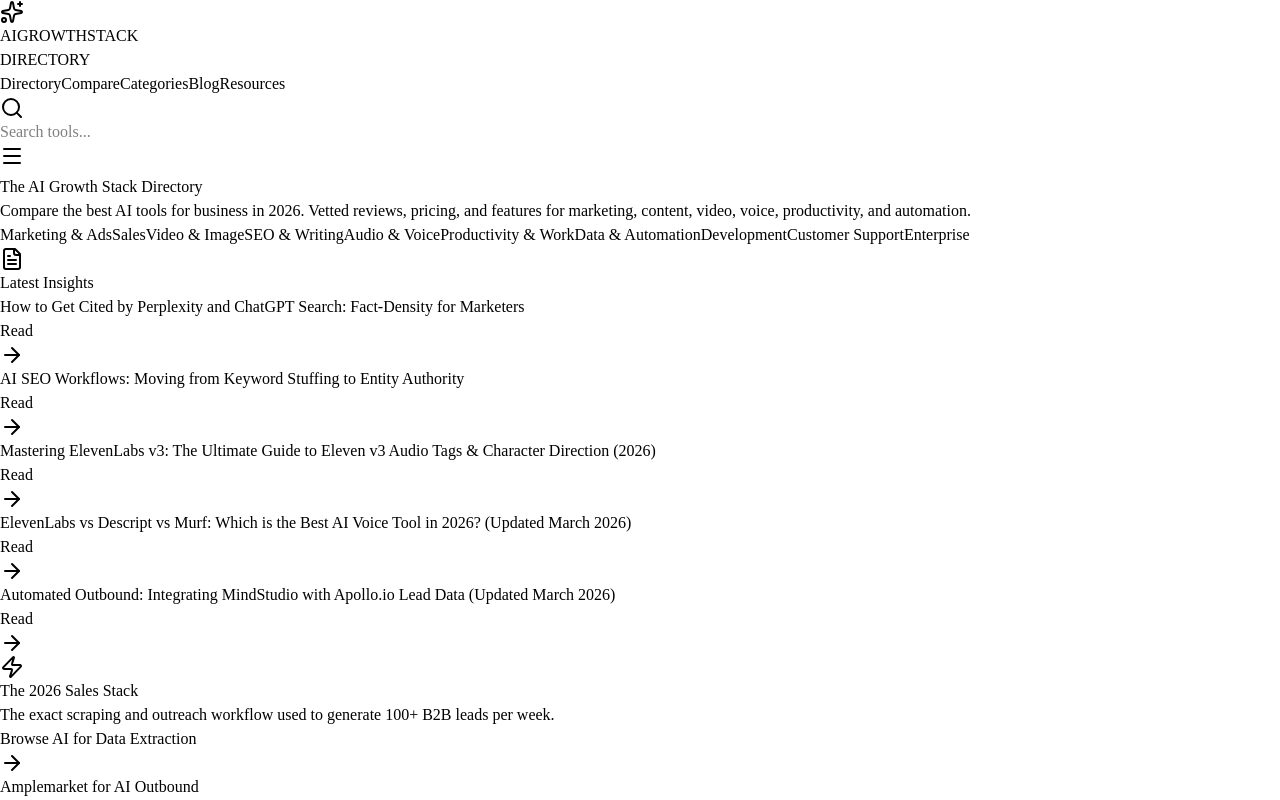
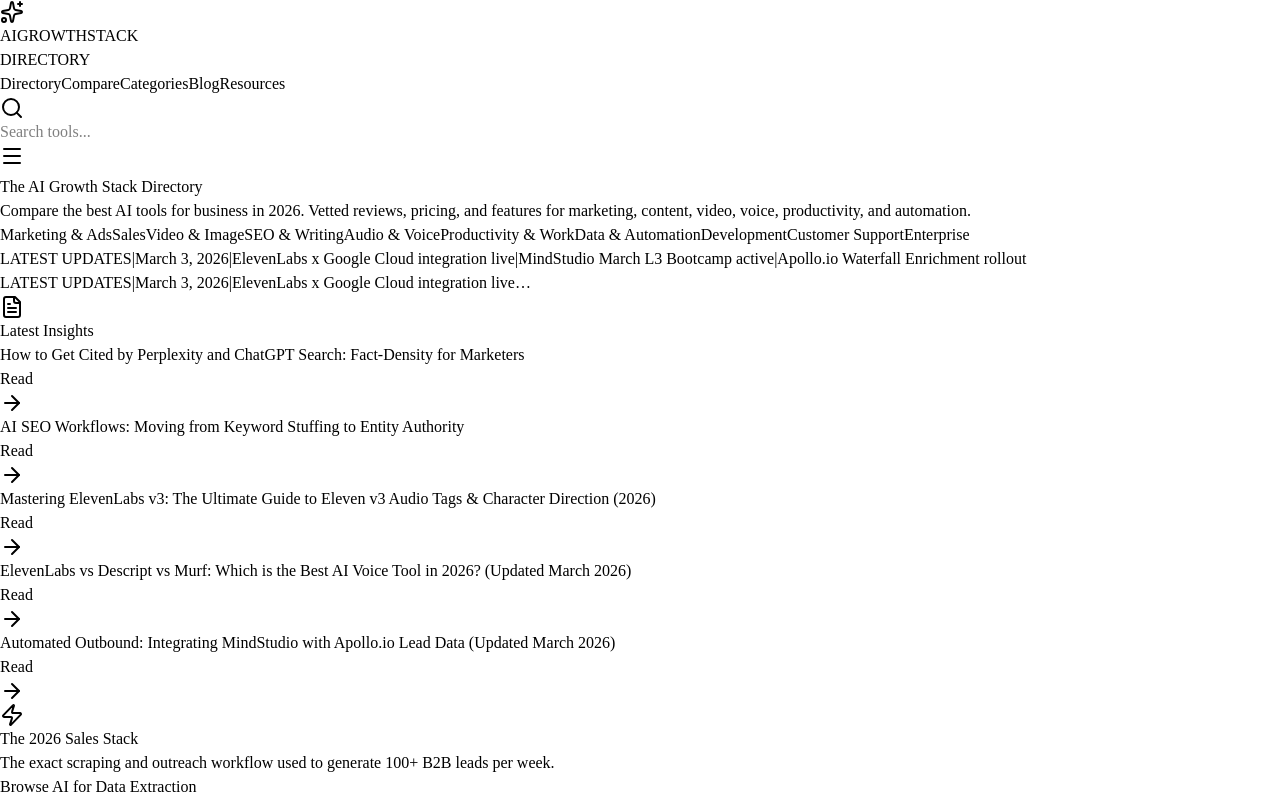
Before and after one commit to robbcolecrabtree/AIGrowthStack, a React (Vite) app in the folder client/: page / in a window 1280 px wide. Shown: the top 800 px of the page. Built offline with nearby package versions, Linux system fonts and the light colour scheme.

Commit message:
feat: implement 'Latest Updates' editorial pulse for March 3rd

```diff
--- a/client/src/pages/Home.tsx
+++ b/client/src/pages/Home.tsx
@@ -162,6 +162,57 @@
           </div>
         </div>
       </section>
+
+      {/* Daily Pulse - News Desk intelligence feed */}
+      <div
+        role="region"
+        aria-label="Daily stack updates"
+        className="bg-zinc-950 border-y border-white/10 py-4 shadow-[inset_0_2px_4px_rgba(0,0,0,0.3)]"
+      >
+        <div className="container mx-auto px-6">
+          {/* Desktop: full horizontal bar */}
+          <div className="hidden md:flex items-center justify-center gap-x-0">
+            <span className="inline-flex items-center gap-1.5 shrink-0">
+              <span className="inline-flex items-center gap-1.5 px-2.5 py-1 rounded-md bg-green-500/10 text-green-500 border border-green-500/20 text-[10px] font-heading font-semibold uppercase tracking-wider">
+                <span className="w-1.5 h-1.5 rounded-full bg-green-500 shadow-[0_0_8px_2px_rgba(34,197,94,0.6)]" aria-hidden />
+                LATEST UPDATES
+              </span>
+            </span>
+            <span className="text-white/20 font-medium select-none px-4 text-sm" aria-hidden>|</span>
+            <span className="text-sm font-heading font-medium text-muted-foreground pr-5">March 3, 2026</span>
+            <span className="text-white/20 font-medium select-none px-4 text-sm" aria-hidden>|</span>
+            <span className="text-sm font-heading font-medium text-muted-foreground px-4">
+              <a href="/product/elevenlabs" className="text-primary font-bold hover:underline transition-colors">ElevenLabs</a>
+              <span> x Google Cloud integration live</span>
+            </span>
+            <span className="text-white/20 font-medium select-none px-4 text-sm" aria-hidden>|</span>
+            <span className="text-sm font-heading font-medium text-muted-foreground px-4">
+              <a href="/product/mindstudio" className="text-primary font-bold hover:underline transition-colors">MindStudio</a>
+              <span> March L3 Bootcamp active</span>
+            </span>
+            <span className="text-white/20 font-medium select-none px-4 text-sm" aria-hidden>|</span>
+            <span className="text-sm font-heading font-medium text-muted-foreground px-4">
+              <a href="/product/apollo" className="text-primary font-bold hover:underline transition-colors">Apollo.io</a>
+              <span> Waterfall Enrichment rollout</span>
+            </span>
+          </div>
+          {/* Mobile: badge + date + first item + ellipsis */}
+          <div className="md:hidden flex items-center justify-center gap-x-2 text-sm font-heading font-medium text-muted-foreground">
+            <span className="inline-flex items-center gap-1.5 shrink-0 px-2.5 py-1 rounded-md bg-green-500/10 text-green-500 border border-green-500/20 text-[10px] font-semibold uppercase tracking-wider">
+              <span className="w-1.5 h-1.5 rounded-full bg-green-500 shadow-[0_0_8px_2px_rgba(34,197,94,0.6)]" aria-hidden />
+              LATEST UPDATES
+            </span>
+            <span className="text-white/20 font-medium select-none text-sm" aria-hidden>|</span>
+            <span className="text-xs text-muted-foreground shrink-0">March 3, 2026</span>
+            <span className="text-white/20 font-medium select-none text-sm" aria-hidden>|</span>
+            <span className="truncate">
+              <a href="/product/elevenlabs" className="text-primary font-bold hover:underline transition-colors">ElevenLabs</a>
+              <span> x Google Cloud integration live</span>
+            </span>
+            <span className="text-muted-foreground/60 shrink-0">…</span>
+          </div>
+        </div>
+      </div>
 
       {/* Latest Insights */}
       <section className="border-b border-border py-8 md:py-10">
--- a/client/src/pages/ProductDetail.tsx
+++ b/client/src/pages/ProductDetail.tsx
@@ -42,11 +42,7 @@
 
   const schema = productSchema;
 
-  const lastVerifiedDate = new Date().toLocaleDateString("en-US", {
-    month: "long",
-    day: "numeric",
-    year: "numeric"
-  });
+  const lastVerifiedDate = "March 3, 2026";
 
   return (
     <div key={id} className="min-h-screen flex flex-col bg-background font-sans">
@@ -123,7 +119,7 @@
                     )}
                   </div>
                   <p className="text-lg text-muted-foreground mb-2">{software.tagline}</p>
-                  <p className="text-xs text-muted-foreground mb-4">Last updated: March 2026</p>
+                  <p className="text-xs text-muted-foreground mb-4">Last updated: March 3, 2026</p>
 
                   <div className="flex flex-wrap items-center gap-4 mb-6">
                     <div className="flex items-center gap-1 bg-primary/10 px-3 py-1 rounded-full border border-primary/20">
```
